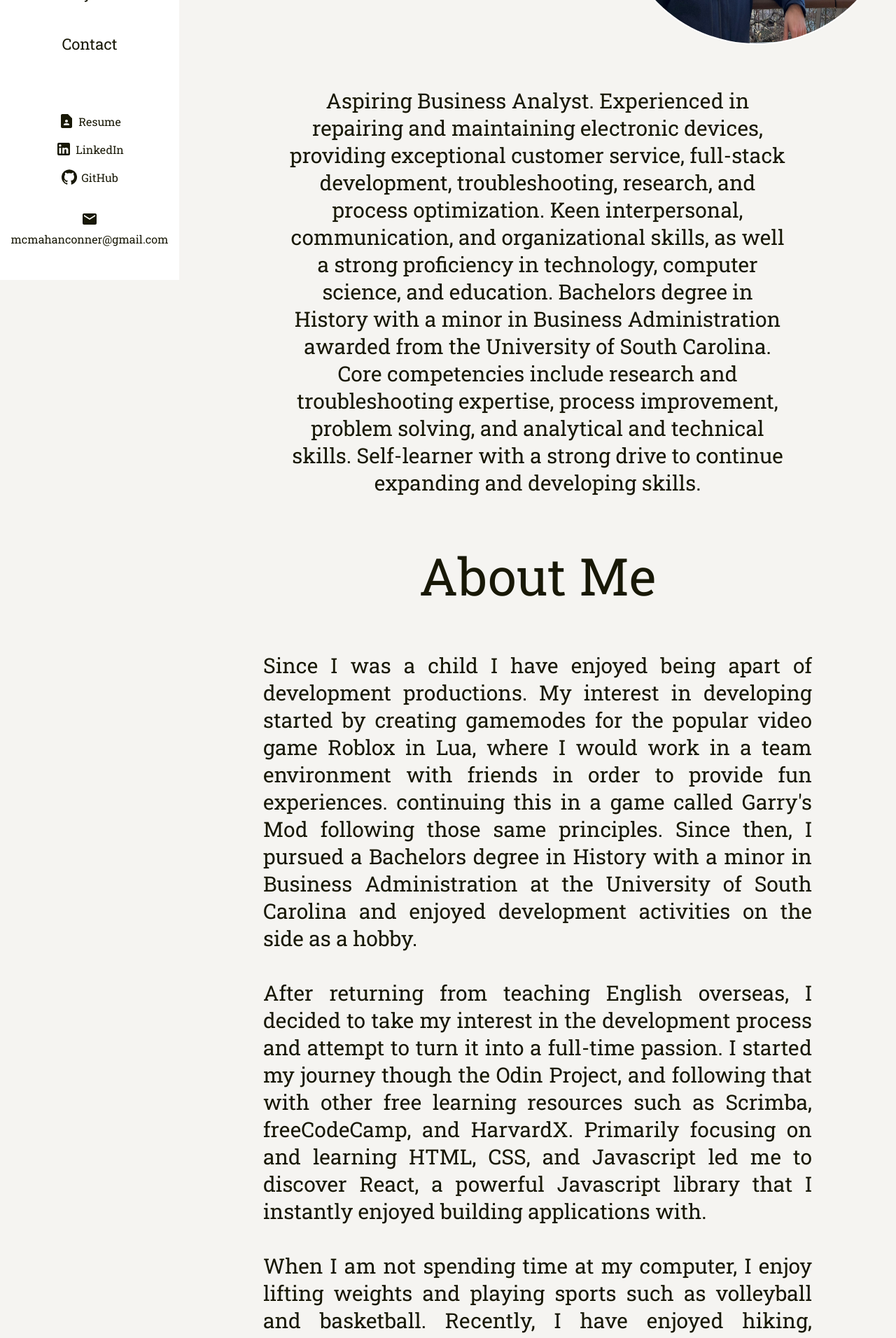
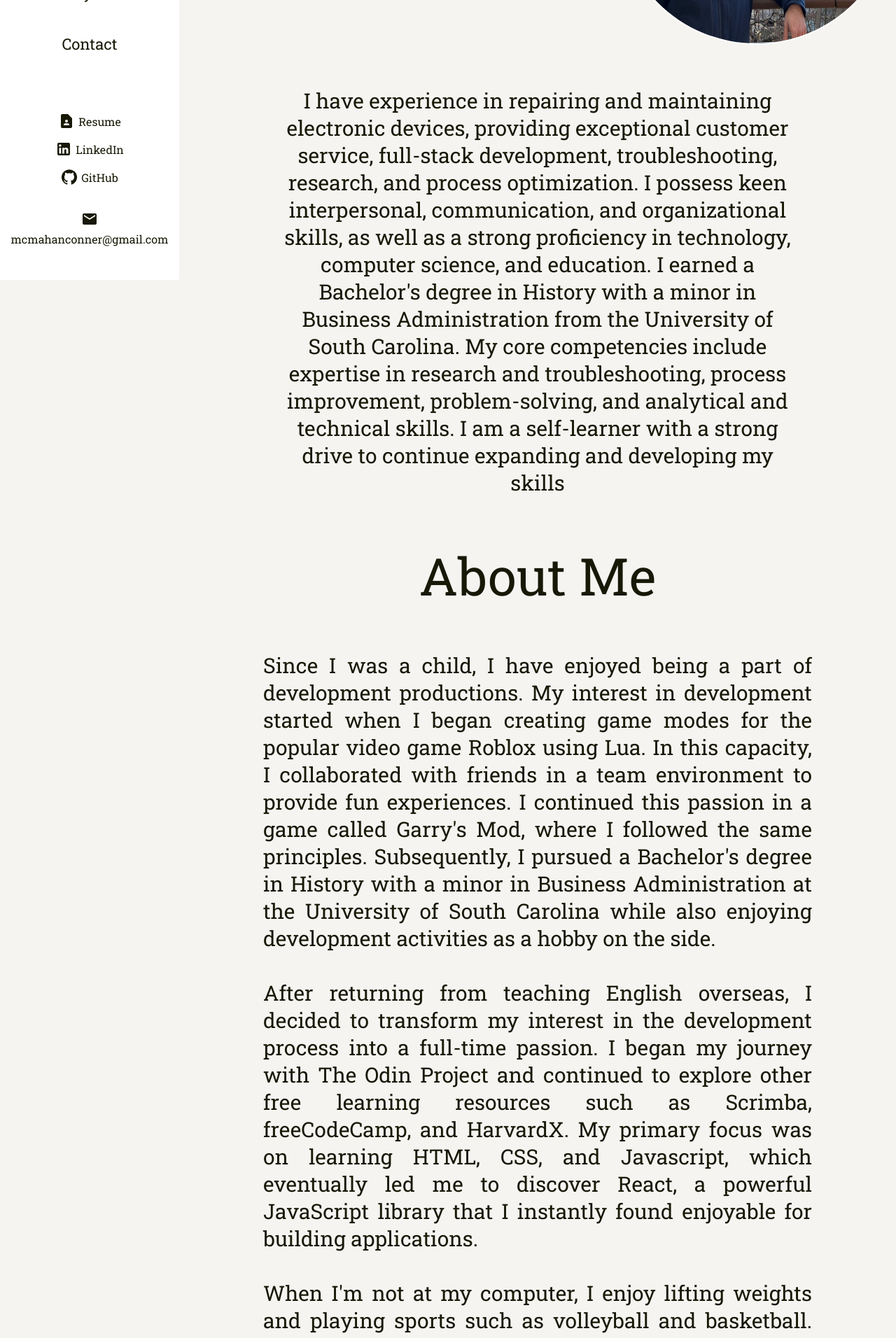
Before and after one commit to pmcmahan1/portfolio, a React (Vite) app: page / in a window 1280 px wide. Shown: the part 400-2312 px from the top of the page at 70% size. Built offline with nearby package versions, Linux system fonts and the light colour scheme.

Commit message:
Grammar fix

```diff
--- a/src/App.jsx
+++ b/src/App.jsx
@@ -11,12 +11,7 @@ import LinkedInIcon from "@mui/icons-material/LinkedIn";
 import ContactPageIcon from "@mui/icons-material/ContactPage";
 import GitHubIcon from "@mui/icons-material/GitHub";
 import EmailIcon from "@mui/icons-material/Email";
-import {
-  FaHtml5,
-  FaCss3Alt,
-  FaReact,
-  FaGitSquare,
-} from "react-icons/fa";
+import { FaHtml5, FaCss3Alt, FaReact, FaGitSquare } from "react-icons/fa";
 import { IoLogoJavascript } from "react-icons/io5";
 import avatar from "./avatar.jpg";
 import preview from "./preview.jpg";
@@ -127,17 +122,17 @@ function App() {
               <img src={avatar} alt="" className="avatar" />
             </div>
             <div className="intro-bodytext">
-              Aspiring Business Analyst. Experienced in repairing and
-              maintaining electronic devices, providing exceptional customer
-              service, full-stack development, troubleshooting, research, and
-              process optimization. Keen interpersonal, communication, and
-              organizational skills, as well a strong proficiency in technology,
-              computer science, and education. Bachelors degree in History with
-              a minor in Business Administration awarded from the University of
-              South Carolina. Core competencies include research and
-              troubleshooting expertise, process improvement, problem solving,
-              and analytical and technical skills. Self-learner with a strong
-              drive to continue expanding and developing skills.
+              I have experience in repairing and maintaining electronic devices,
+              providing exceptional customer service, full-stack development,
+              troubleshooting, research, and process optimization. I possess
+              keen interpersonal, communication, and organizational skills, as
+              well as a strong proficiency in technology, computer science, and
+              education. I earned a Bachelor's degree in History with a minor in
+              Business Administration from the University of South Carolina. My
+              core competencies include expertise in research and
+              troubleshooting, process improvement, problem-solving, and
+              analytical and technical skills. I am a self-learner with a strong
+              drive to continue expanding and developing my skills
             </div>
           </div>
         </div>
@@ -145,33 +140,35 @@ function App() {
           <div className="about" id="about">
             <div className="about-headtext">About Me</div>
             <div className="about-bodytext">
-              Since I was a child I have enjoyed being apart of development productions.
-              My interest in developing started by creating gamemodes for
-              the popular video game Roblox in Lua, where I would work in a team environment
-              with friends in order to provide fun experiences. continuing this in a game called Garry's Mod following those same principles. Since then, I pursued a
-              Bachelors degree in History with a minor in Business
-              Administration at the University of South Carolina and enjoyed
-              development activities on the side as a hobby.
+              Since I was a child, I have enjoyed being a part of development
+              productions. My interest in development started when I began
+              creating game modes for the popular video game Roblox using Lua.
+              In this capacity, I collaborated with friends in a team
+              environment to provide fun experiences. I continued this passion
+              in a game called Garry's Mod, where I followed the same
+              principles. Subsequently, I pursued a Bachelor's degree in History
+              with a minor in Business Administration at the University of South
+              Carolina while also enjoying development activities as a hobby on
+              the side.
               <br />
               <br />
-              After returning from teaching English overseas, I decided to take
-              my interest in the development process and attempt
-              to turn it into a full-time passion. I started my journey though
-              the Odin Project, and following that with other free learning
-              resources such as Scrimba, freeCodeCamp, and HarvardX.
-              Primarily focusing on
-              and learning HTML, CSS, and Javascript led me to discover React, a
-              powerful Javascript library that I instantly enjoyed building
-              applications with.
+              After returning from teaching English overseas, I decided to
+              transform my interest in the development process into a full-time
+              passion. I began my journey with The Odin Project and continued to
+              explore other free learning resources such as Scrimba,
+              freeCodeCamp, and HarvardX. My primary focus was on learning HTML,
+              CSS, and Javascript, which eventually led me to discover React, a
+              powerful JavaScript library that I instantly found enjoyable for
+              building applications.
               <br />
               <br />
-              When I am not spending time at my computer, I enjoy lifting
-              weights and playing sports such as volleyball and basketball.
-              Recently, I have enjoyed hiking, traveling out west and seeing
-              some of our great national parks, including the Grand Canyon and
-              Zion. My future goals are to obtain a position as a Business Analyst
-              where I can use my soft skills effectively combined with my technical
-              knowledge.
+              When I'm not at my computer, I enjoy lifting weights and playing
+              sports such as volleyball and basketball. Recently, I've also
+              taken up hiking and traveling out west to explore some of our
+              great national parks, including the Grand Canyon and Zion. My
+              future goals include obtaining a position as a Business Analyst,
+              where I can effectively utilize my soft skills in combination with
+              my technical knowledge.
             </div>
             <div className="about-skills">
               <Tooltip
```
